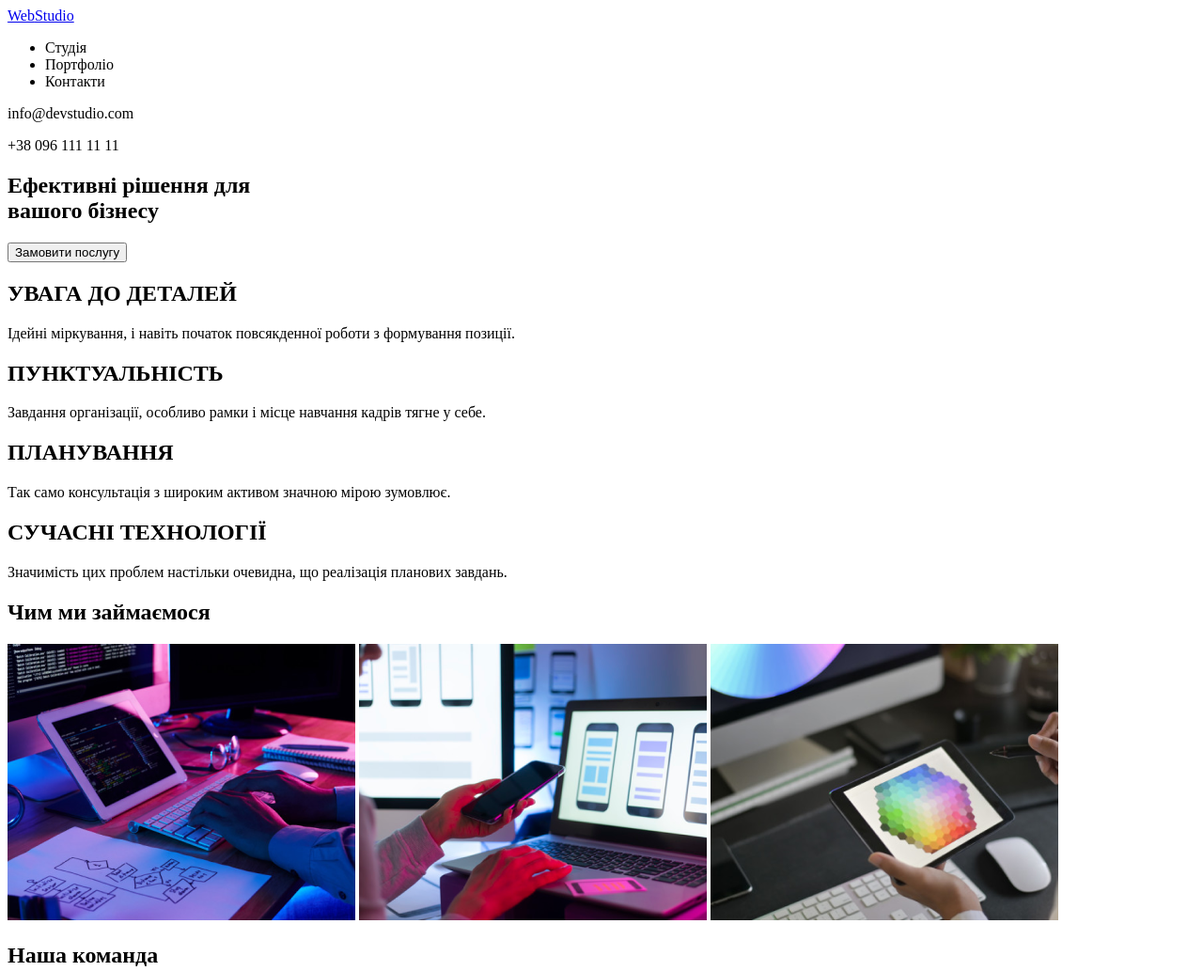
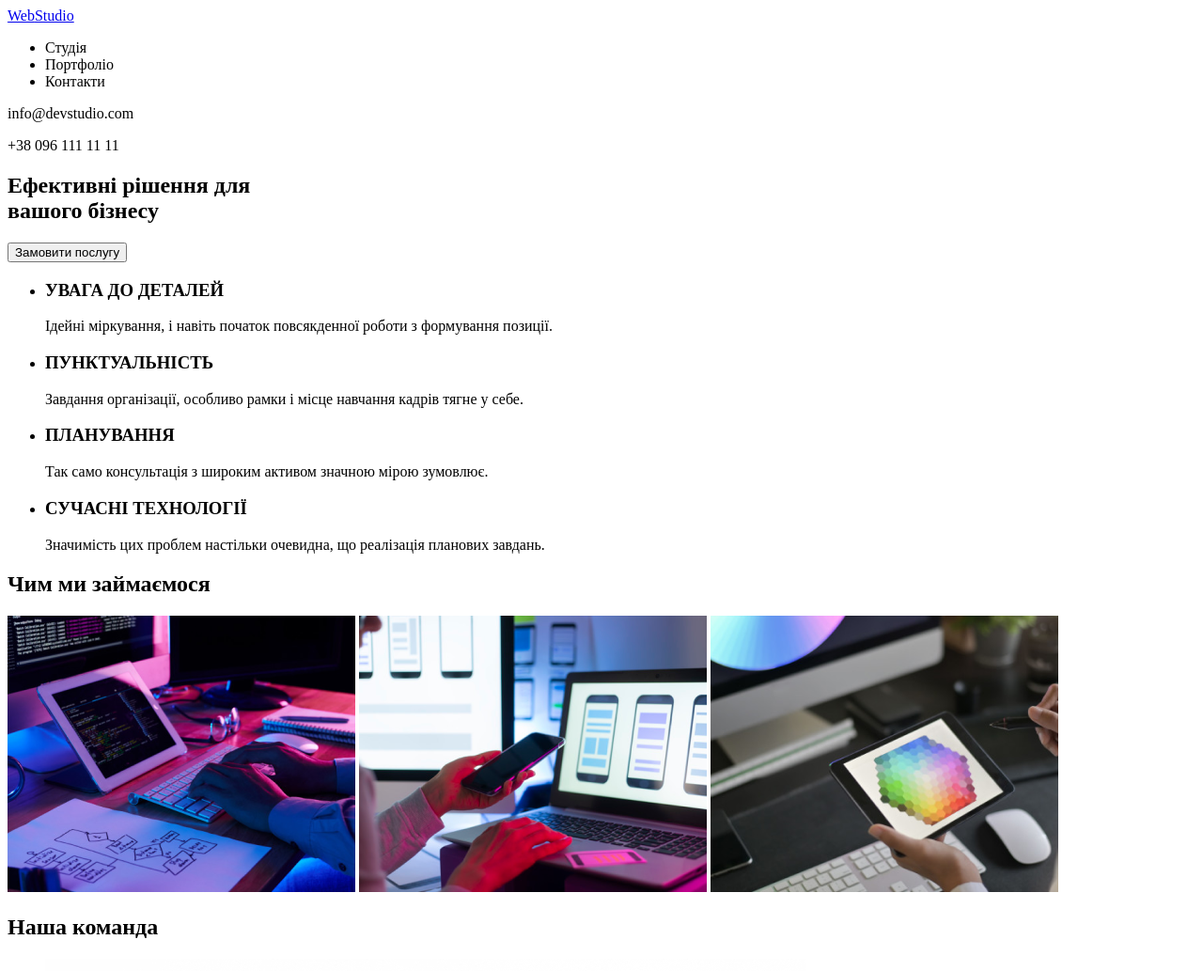
Before and after one commit to MelnykY/goit-markup-hw-01, a plain HTML site: page index.html in a window 1280 px wide. Shown: the top 1033 px of the page at 94% size. Drawn offline with Linux system fonts and the light colour scheme.

Commit message:
lists marked

```diff
--- a/index.html
+++ b/index.html
@@ -54,38 +54,43 @@
         </section>
         <!--особливості-->
         <section>
-            <div>
-                <h2>
+            <h2 hidden>
+                Ососбливості
+            </h2>
+            <ul>
+                <li>
+                    <h3>
                         УВАГА ДО ДЕТАЛЕЙ
-                </h2>
+                    </h3>
                     <p>
                         Ідейні міркування, і навіть початок повсякденної роботи з формування позиції.
                     </p>
-            </div>
-            <div>
-                <h2>
+                </li>
+                <li>
+                    <h3>
                         ПУНКТУАЛЬНІСТЬ
-                </h2>
+                    </h3>
                     <p>
                         Завдання організації, особливо рамки і місце навчання кадрів тягне у себе.
                     </p>
-            </div>
-            <div>
-                <h2>
+                </li>
+                <li>
+                    <h3>
                         ПЛАНУВАННЯ
-                </h2>
+                    </h3>
                     <p>
                         Так само консультація з широким активом значною мірою зумовлює.
                     </p>
-            </div>
-            <div>
-                <h2>
+                </li>
+                <li>
+                    <h3>
                         СУЧАСНІ ТЕХНОЛОГІЇ
-                </h2>
+                    </h3>
                     <p>
                         Значимість цих проблем настільки очевидна, що реалізація планових завдань.
                     </p>
-            </div>
+                </li>
+            </ul>
         </section>
         <!--Чим ми займаємося-->
         <section>
@@ -101,7 +106,8 @@
             <h2>
                 Наша команда
             </h2>
-            <div>
+            <ul>
+                <li>
                     <img src="/img/product-designer-Ігор-Дем'яненко.jpg" alt="product designer Ігор Дем'яненко" />
                     <h3>
                         Ігор Дем'яненко
@@ -109,8 +115,8 @@
                     <p>
                         Product Designer
                     </p>
-            </div>
-            <div>
+                </li>
+                <li>
                     <img src="/img/frontend-developer-Ольга-Рєпіна.jpg" alt="frontend developer Ольга Рєпіна" />
                     <h3>
                         Ольга Рєпіна
@@ -118,8 +124,8 @@
                     <p>
                         Frontend Developer
                     </p>
-            </div>
-            <div>
+                </li>
+                <li>
                     <img src="/img/marketing-Микола-Тарасов.jpg" alt="marketing Микола Тарасов" />
                     <h3>
                         Микола Тарасов
@@ -127,8 +133,8 @@
                     <p>
                         Marketing
                     </p>
-            </div>
-            <div>
+                </li>
+                <li>
                     <img src="/img/ui-designer-Михайло-Єрмаков.jpg" alt="UI designer Михайло Єрмаков" />
                     <h3>
                         Михайло Єрмаков
@@ -136,7 +142,8 @@
                     <p>
                         UI Designer
                     </p>
-            </div>
+                </li>
+            </ul>
         </section>
     </main>
     <footer>
```
Lines whose indentation alone changed are shown as unchanged.
